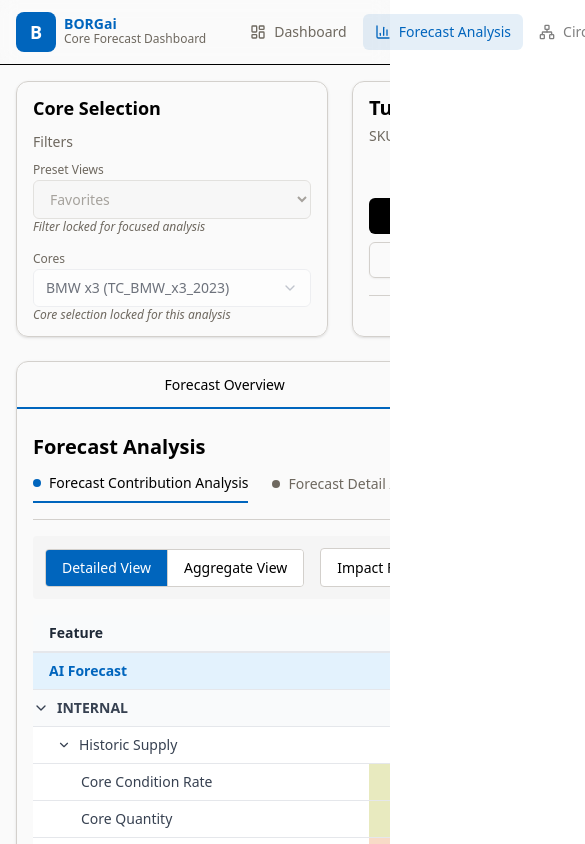
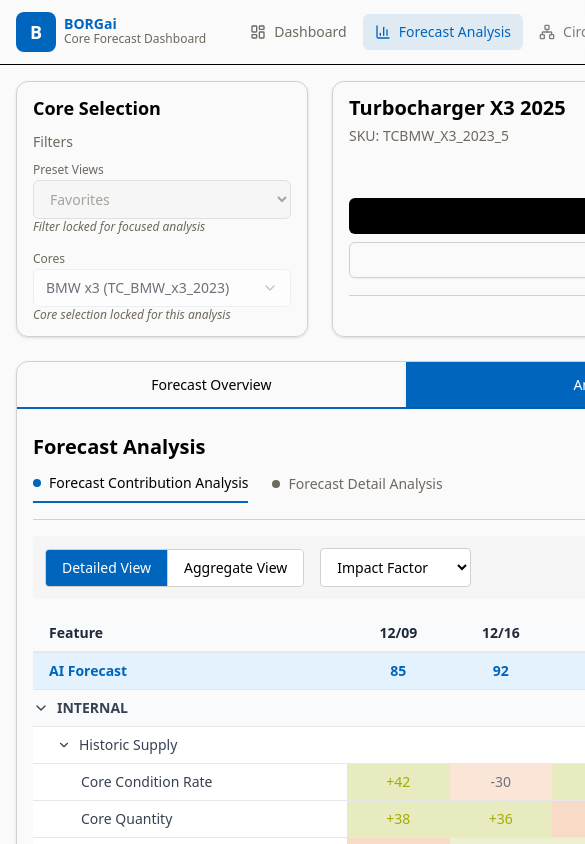
Before and after one commit to cgutum/BORGai, a Next.js app in the folder frontend/: page /dashboard/forecast-analysis in a window 390 px wide. Shown: the top 844 px of the page, 585 px wide, since content can reach past the window. Built offline with nearby package versions, Linux system fonts and the light colour scheme; sample sign-in values are in the browser's storage.

Commit message:
Fix mobile layout: move min-width to outer container, reduce to 1200px

```diff
--- a/frontend/app/dashboard/layout.tsx
+++ b/frontend/app/dashboard/layout.tsx
@@ -43,11 +43,11 @@ export default function DashboardLayout({
 
   return (
     <FilterProvider>
-      <div className="min-h-screen bg-[#FAFAFA] flex flex-col">
+      <div className="min-h-screen bg-[#FAFAFA] flex flex-col min-w-[1200px]">
         <Header />
         {/* Wrapper with horizontal scroll for mobile, min-width ensures desktop layout is preserved */}
         <div className="flex-1 overflow-x-auto">
-          <div className="flex gap-4 p-4 min-w-[1280px] min-h-full">
+          <div className="flex gap-4 p-4 h-full">
             {/* Main Content - Full width on Forecast Analysis, 80% width elsewhere */}
             <main className={showCriticalActions ? "flex-1" : "flex-1 w-full"} style={showCriticalActions ? { width: '80%' } : undefined}>
               {children}
--- a/frontend/app/layout.tsx
+++ b/frontend/app/layout.tsx
@@ -24,6 +24,9 @@ export default function RootLayout({
 }>) {
   return (
     <html lang="en">
+      <head>
+        <meta name="viewport" content="width=device-width, initial-scale=1, minimum-scale=1" />
+      </head>
       <body className={`${inter.variable} font-sans antialiased`}>
         <AuthProvider>
           {children}
--- a/frontend/components/layout/Header.tsx
+++ b/frontend/components/layout/Header.tsx
@@ -19,7 +19,7 @@ export function Header() {
 
   return (
     <header className="sticky top-0 z-50 w-full border-b bg-background/95 backdrop-blur supports-[backdrop-filter]:bg-background/60">
-      <div className="flex h-16 items-center px-4 w-full min-w-[1280px]">
+      <div className="flex h-16 items-center px-4 w-full min-w-[1200px]">
         <div className="mr-8 flex items-center space-x-2">
           <div className="flex h-10 w-10 items-center justify-center rounded-lg" style={{ backgroundColor: '#0065BD' }}>
             <span className="text-lg font-bold text-white">B</span>
```
